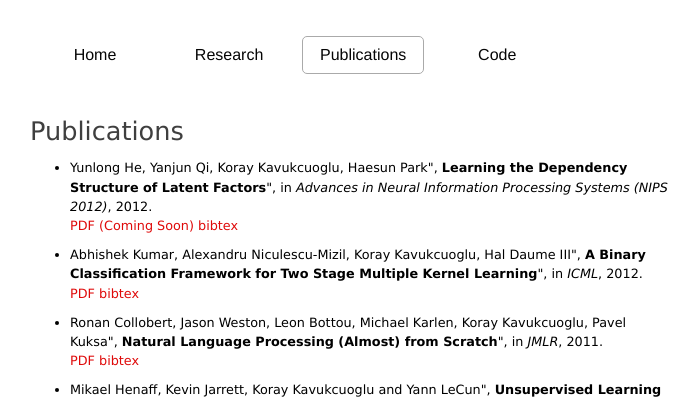
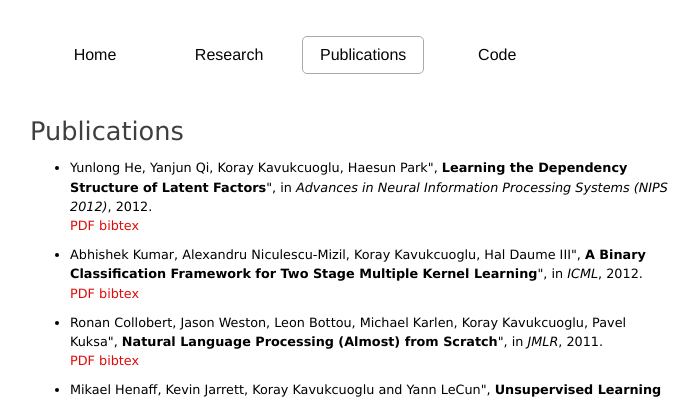
Before and after one commit to koraykv/koraykv.github.com, a Jekyll site: the page built from publications.md, in a window 1280 px wide. Shown: the top 402 px of the page, without its empty margins (290-990 px from the left). Built offline with Jekyll 4.4.1, drawn with Linux system fonts in a browser that asks for light colours.

Commit message:
add pdf for nips 2012  paper

```diff
--- a/publications.md
+++ b/publications.md
@@ -13,7 +13,7 @@
 <div id="yunlong-nips-12">Yunlong He, Yanjun Qi, Koray Kavukcuoglu, Haesun Park", <B>Learning the Dependency Structure of Latent Factors</B>", in <EM>Advances in Neural Information Processing Systems (NIPS 2012)</EM>, 2012.
 
 <br>
-<a href="http://cs.nyu.edu/~koray/publis/yunlong-nips-12.pdf">PDF (Coming Soon)</a>
+<a href="http://cs.nyu.edu/~koray/publis/yunlong-nips-12.pdf">PDF</a>
 <a href="#" onclick="toggle_visibility('bib-yunlong-nips-12');return false;">bibtex</a>
 </div>
 <div class="bibtex" id="bib-yunlong-nips-12" >
```
